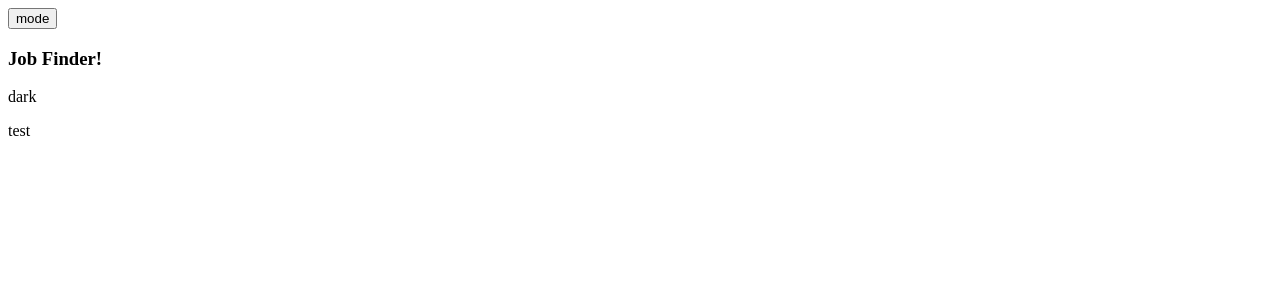
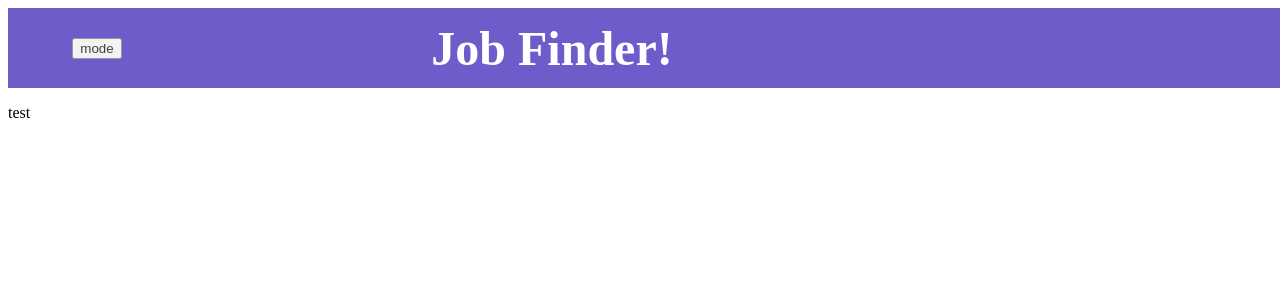
Before and after one commit to Mod4JobFinder/FrontEnd, a React (Create React App) app: page / in a window 1280 px wide. Shown: the top 300 px of the page. Built offline with nearby package versions, Linux system fonts and the light colour scheme.

Commit message:
Header Basic styling in place

```diff
--- a/src/Context/ThemeContext.js
+++ b/src/Context/ThemeContext.js
@@ -3,7 +3,7 @@ import React, { createContext, useState } from 'react';
 export const ThemeContext = createContext();
 
 export const ThemeContextProvider = (props) => {
-  const [color, setColor] = useState('dark');
+  const [color, setColor] = useState('light');
   const handleModeChange = (e) => {
     if (color === 'light') {
       setColor('dark');
--- a/src/components/Header/Header.css
+++ b/src/components/Header/Header.css
@@ -0,0 +1,46 @@
+.headerLayout {
+  display: flex;
+  height: 10vh;
+  width: 100vw;
+  justify-content: space-around;
+  align-items: center;
+  margin: 0;
+  padding: 0;
+}
+
+.LeftButtonBox {
+  width: 33vw;
+  display: flex;
+}
+
+.rightHeaderButtons {
+  width: 33vw;
+  display: flex;
+}
+
+.titleBox {
+  width: 33vw;
+  display: flex;
+  justify-content: flex-end;
+  align-items: center;
+}
+
+.appTitle {
+  font-size: 3em;
+}
+
+/* Utility classes */
+.light {
+  background-color: #3B27BA;
+  opacity: .75;
+  color: white;
+}
+
+.dark {
+  background-color: #B9FFFD;
+  color: black;
+}
+
+.hidden {
+  display: none;
+}
--- a/src/components/Header/Header.js
+++ b/src/components/Header/Header.js
@@ -1,16 +1,20 @@
 import React, { useState, useEffect, useContext } from 'react';
 import {ThemeContext} from '../../Context/ThemeContext';
+import './Header.css'
 
 function Header() {
   const { color, handleModeChange } = useContext(ThemeContext)
 
   return (
-    <section className='headerLayout' data-cy='headerLayout'>
-      <button onClick={e => handleModeChange(e)} className='mode' data-cy='mode'>mode</button>
+    <section className={`headerLayout ${color}`} data-cy='headerLayout'>
+      <button onClick={e => handleModeChange(e)} className='mode' data-cy='mode'>{`mode`}</button>
       <article className='titleBox' data-cy='titleBox'>
         <h1 className='appTitle' data-cy='appTitle'>Job Finder!</h1>
       </article>
-      <p>{color}</p>
+      <article className='rightHeaderButtons'>
+        <button className='hidden'>User Saved</button>
+        <button className='hidden'>Compare</button>
+      </article>
     </section>
   )
 }
--- a/src/components/Landing/Landing.css
+++ b/src/components/Landing/Landing.css
@@ -0,0 +1,3 @@
+.LandingLayout {
+  margin: 0;
+}
--- a/src/components/Landing/Landing.js
+++ b/src/components/Landing/Landing.js
@@ -4,10 +4,10 @@ import Header from '../Header/Header.js';
 
 function Landing() {
   return (
-    <>
+    <main className='LandingLayout'>
       <Header />
       <p>test</p>
-    </>
+    </main>
   );
 }
 
```
